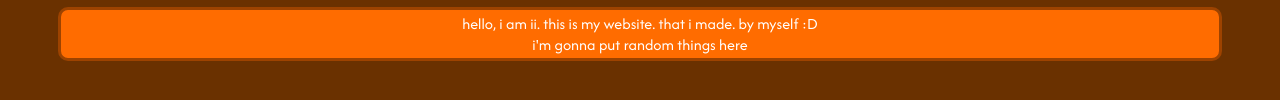
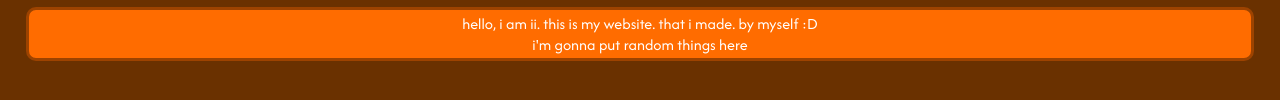
Before and after one commit to iiDk-the-actual/iidk.dev, a plain HTML site: page index.html in a window 1280 px wide. Shown: the part 128-228 px from the top of the page. Drawn offline with Linux system fonts and the light colour scheme.

Commit message:
Update index.html

```diff
--- a/index.html
+++ b/index.html
@@ -17,7 +17,7 @@
         <hr class="separator">
         <a href="/">home</a> - <a href="/projects">projects</a> - <a href="/games">games</a>
     </div>
-    <div class="container" style="width: 90%;">
+    <div class="container" style="width: 95%;">
         hello, i am ii. this is my website. that i made. by myself :D <br>
         i'm gonna put random things here
     </div>
```
